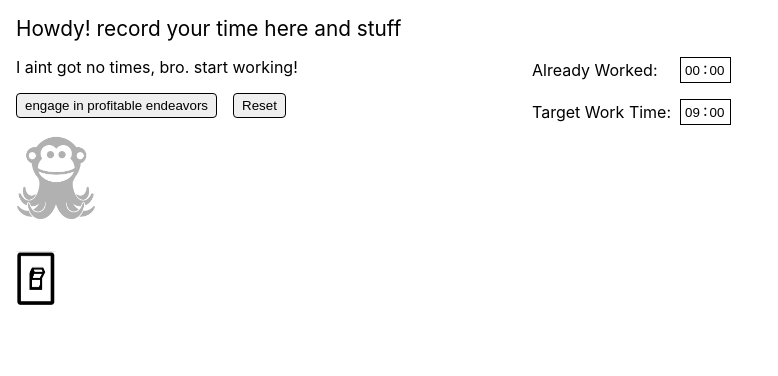
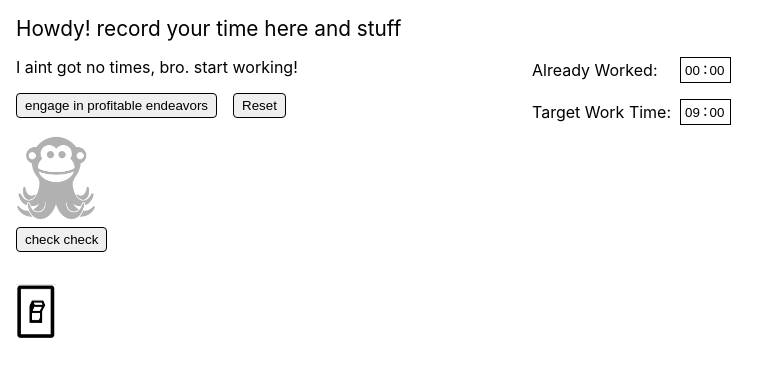
Before and after one commit to stolenricecakes/timey, a React (Create React App) app: page / in a window 1280 px wide. Shown: the top 376 px of the page, without its empty margins (0-778 px from the left). Built offline with nearby package versions, Linux system fonts and the light colour scheme.

Commit message:
issue #11 adding octomonk test button

```diff
--- a/src/Timey.scss
+++ b/src/Timey.scss
@@ -88,6 +88,13 @@
                     cursor: pointer;
                 }
             }
+            .check-check {
+                margin-top: .5rem;
+                display: block;
+                &:hover {
+                    cursor: pointer;
+                }
+            }
             @import "Lightswitch";
         }
 
--- a/src/components/Timey/Timey.js
+++ b/src/components/Timey/Timey.js
@@ -145,6 +145,10 @@ const Timey = (props) => {
       return /^([01]?[0-9]|2[0-3]):[0-5][0-9]$/.test(str);
     }
 
+    const testOcto = () => {
+       octomonk.micCheck();
+    }
+
     const getClassName = () => {
         let className = 'main-container';
         if (dangerZone) {
@@ -169,6 +173,7 @@ const Timey = (props) => {
                         <ResetButton onClick={() => resetTime()}/>
                     </div>
                     <Octobutton onClick={() => octoToggle()} currentState={octoOn ? "on" : "off"}/>
+                    <button className="check-check" onClick={testOcto}>check check</button>
                     <Lightswitch/>
                 </div>
 
--- a/src/functions/Octomonk.js
+++ b/src/functions/Octomonk.js
@@ -60,4 +60,9 @@ export class Octomonk {
             console.log("I done calmed octomonk down.");
         }
     }
+
+    micCheck() {
+        console.log("testes, testes, one, two, ...uh... three?");
+        this.serial.write("{\"command\":\"passed\",\"seconds\":2,\"hue\":170}");
+    }
 }
```
